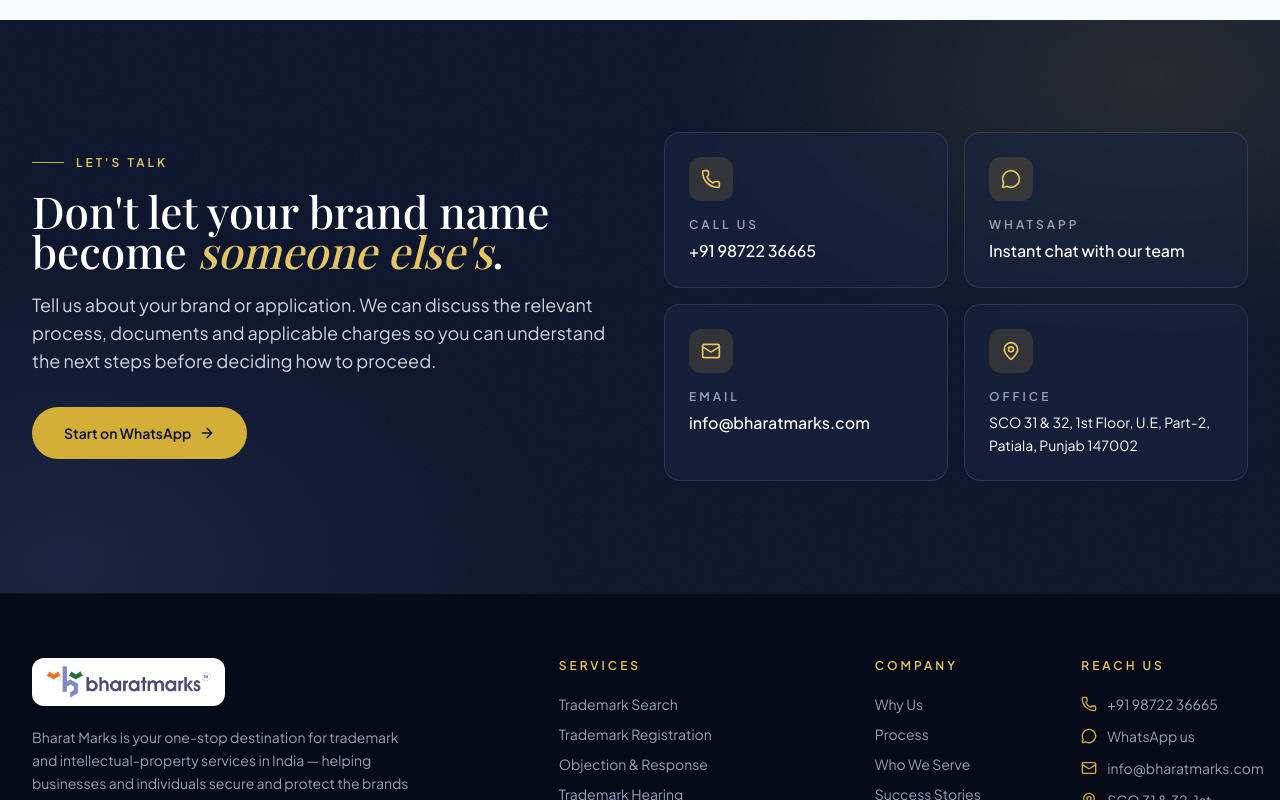
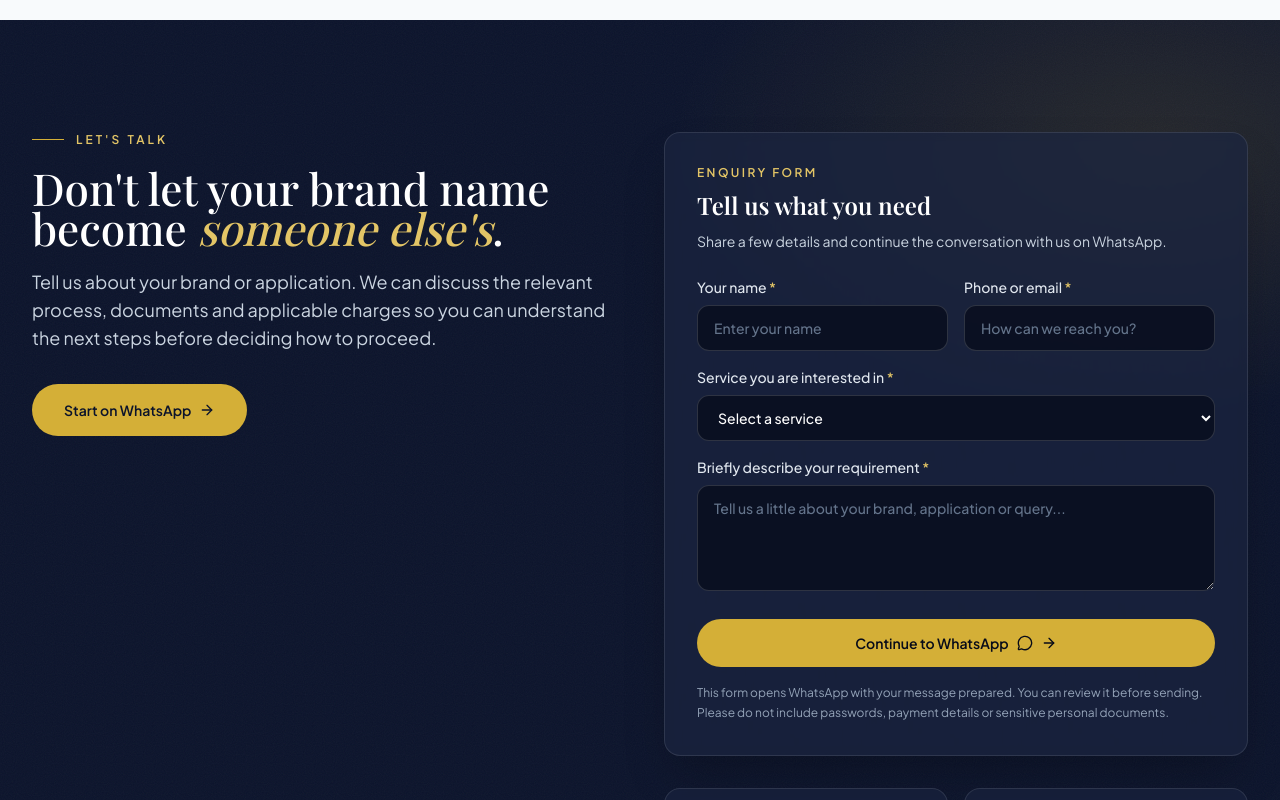
Before and after one commit to the-tech-makers/bharatmarks-website-redesign, a Next.js app in the folder frontend/: page /bharat-marks/ in a window 1280 px wide. Shown: the part 6220-7020 px from the top of the page. Built offline with nearby package versions, Linux system fonts and the light colour scheme; a web font is replaced by a local one.

Commit message:
Add WhatsApp-based enquiry form and service preselection

```diff
--- a/frontend/src/app/services/[slug]/page.tsx
+++ b/frontend/src/app/services/[slug]/page.tsx
@@ -86,7 +86,7 @@ export default async function ServicePage({ params }: Props) {
             <h1 className="mt-5 font-serif text-4xl font-semibold leading-tight tracking-tight sm:text-5xl lg:text-6xl">{service.title}</h1>
             <p className="mt-6 max-w-2xl text-base leading-relaxed text-slate-300 sm:text-lg">{service.summary}</p>
             <div className="mt-9 flex flex-col gap-3 sm:flex-row">
-              <Link href="/#contact" className="group inline-flex items-center justify-center gap-2 rounded-full bg-gold-500 px-7 py-3.5 text-sm font-semibold text-navy-900 transition-all hover:bg-gold-400 hover:shadow-lg hover:shadow-gold-500/20">
+              <Link href={`/?service=${service.slug}#contact`} className="group inline-flex items-center justify-center gap-2 rounded-full bg-gold-500 px-7 py-3.5 text-sm font-semibold text-navy-900 transition-all hover:bg-gold-400 hover:shadow-lg hover:shadow-gold-500/20">
                 Discuss your requirement <ArrowRight className="h-4 w-4 transition-transform group-hover:translate-x-1" />
               </Link>
               <a href="https://wa.me/919872236665" target="_blank" rel="noopener noreferrer" className="inline-flex items-center justify-center gap-2 rounded-full border border-white/20 px-7 py-3.5 text-sm font-semibold text-white transition-colors hover:border-gold-400/60 hover:text-gold-400">
--- /dev/null
+++ b/frontend/src/components/home/EnquiryForm.tsx
@@ -0,0 +1,84 @@
+"use client";
+
+import { FormEvent, useEffect, useState } from "react";
+import { ArrowRight, MessageCircle } from "lucide-react";
+
+const services = [
+  ["trademark-search", "Trademark Search"],
+  ["trademark-registration", "Trademark Registration"],
+  ["trademark-objection", "Trademark Objection"],
+  ["trademark-hearing", "Trademark Hearing"],
+  ["trademark-renewal", "Trademark Renewal"],
+  ["trademark-assignment", "Trademark Assignment"],
+  ["copyright-registration", "Copyright Registration"],
+  ["patent-assistance", "Patent Assistance"],
+  ["other", "Other IP-related enquiry"],
+];
+
+export default function EnquiryForm() {
+  const [service, setService] = useState("");
+  const [name, setName] = useState("");
+  const [contact, setContact] = useState("");
+  const [details, setDetails] = useState("");
+
+  useEffect(() => {
+    const requested = new URLSearchParams(window.location.search).get("service");
+    if (requested && services.some(([value]) => value === requested)) setService(requested);
+  }, []);
+
+  function handleSubmit(event: FormEvent<HTMLFormElement>) {
+    event.preventDefault();
+    const selectedService = services.find(([value]) => value === service)?.[1] ?? "Not specified";
+    const message = [
+      "Hello Bharat Marks, I would like to make an enquiry.",
+      "",
+      `Name: ${name.trim()}`,
+      `Phone / Email: ${contact.trim()}`,
+      `Service: ${selectedService}`,
+      `Requirement: ${details.trim()}`,
+    ].join("\n");
+    window.location.href = `https://wa.me/919872236665?text=${encodeURIComponent(message)}`;
+  }
+
+  const inputClass = "mt-2 w-full rounded-xl border border-white/15 bg-navy-900/70 px-4 py-3 text-sm text-white placeholder:text-slate-500 outline-none transition focus:border-gold-400 focus:ring-2 focus:ring-gold-400/30";
+
+  return (
+    <form onSubmit={handleSubmit} className="rounded-2xl border border-white/10 bg-navy-700/70 p-6 shadow-2xl shadow-navy-950/20 backdrop-blur-sm sm:p-8">
+      <div className="mb-6">
+        <p className="text-xs font-semibold uppercase tracking-[0.2em] text-gold-400">Enquiry form</p>
+        <h3 className="mt-2 font-display text-2xl font-semibold text-white">Tell us what you need</h3>
+        <p className="mt-2 text-sm leading-6 text-slate-300">Share a few details and continue the conversation with us on WhatsApp.</p>
+      </div>
+
+      <div className="grid gap-4 sm:grid-cols-2">
+        <label className="block text-sm font-medium text-slate-200">
+          Your name <span className="text-gold-400">*</span>
+          <input required maxLength={100} autoComplete="name" value={name} onChange={(event) => setName(event.target.value)} placeholder="Enter your name" className={inputClass} />
+        </label>
+        <label className="block text-sm font-medium text-slate-200">
+          Phone or email <span className="text-gold-400">*</span>
+          <input required maxLength={150} autoComplete="email" value={contact} onChange={(event) => setContact(event.target.value)} placeholder="How can we reach you?" className={inputClass} />
+        </label>
+      </div>
+
+      <label className="mt-4 block text-sm font-medium text-slate-200">
+        Service you are interested in <span className="text-gold-400">*</span>
+        <select required value={service} onChange={(event) => setService(event.target.value)} className={inputClass}>
+          <option value="" disabled>Select a service</option>
+          {services.map(([value, label]) => <option key={value} value={value} className="bg-navy-900">{label}</option>)}
+        </select>
+      </label>
+
+      <label className="mt-4 block text-sm font-medium text-slate-200">
+        Briefly describe your requirement <span className="text-gold-400">*</span>
+        <textarea required maxLength={1500} rows={4} value={details} onChange={(event) => setDetails(event.target.value)} placeholder="Tell us a little about your brand, application or query..." className={inputClass + " resize-y"} />
+      </label>
+
+      <button type="submit" className="group mt-6 inline-flex w-full items-center justify-center gap-2 rounded-full bg-gold-500 px-6 py-3.5 text-sm font-semibold text-navy-900 transition-colors hover:bg-gold-400 focus-visible:outline-none focus-visible:ring-2 focus-visible:ring-gold-300 focus-visible:ring-offset-2 focus-visible:ring-offset-navy-800">
+        Continue to WhatsApp <MessageCircle className="h-4 w-4" aria-hidden="true" />
+        <ArrowRight className="h-4 w-4 transition-transform group-hover:translate-x-0.5" aria-hidden="true" />
+      </button>
+      <p className="mt-4 text-xs leading-5 text-slate-400">This form opens WhatsApp with your message prepared. You can review it before sending. Please do not include passwords, payment details or sensitive personal documents.</p>
+    </form>
+  );
+}
--- a/frontend/src/components/home/FinalCTA.tsx
+++ b/frontend/src/components/home/FinalCTA.tsx
@@ -1,5 +1,6 @@
 import { Phone, MessageCircle, Mail, MapPin, ArrowRight } from "lucide-react";
 import Reveal from "@/components/base/Reveal";
+import EnquiryForm from "@/components/home/EnquiryForm";
 
 const contactMethods = [
   {
@@ -35,7 +36,7 @@ const FinalCTA = () => (
           "radial-gradient(800px 450px at 90% 10%, rgba(212,175,55,0.13), transparent 60%), radial-gradient(700px 450px at 5% 95%, rgba(28,37,65,0.95), transparent 70%)",
       }}
     />
-    <div className="relative mx-auto grid max-w-7xl items-center gap-14 px-4 sm:px-6 lg:grid-cols-2 lg:gap-12 lg:px-8">
+    <div className="relative mx-auto grid max-w-7xl items-start gap-14 px-4 sm:px-6 lg:grid-cols-2 lg:gap-12 lg:px-8">
       <div>
         <Reveal>
           <p className="flex items-center gap-3 text-xs font-semibold uppercase tracking-widest2 text-gold-400">
@@ -68,7 +69,9 @@ const FinalCTA = () => (
         </Reveal>
       </div>
 
-      <div className="grid gap-4 sm:grid-cols-2">
+      <div className="space-y-8">
+        <EnquiryForm />
+        <div className="grid gap-4 sm:grid-cols-2">
         {contactMethods.map(({ icon: Icon, label, value, href, testid }, i) => (
           <Reveal key={label} delay={i * 0.07} className={i === 0 ? "sm:row-span-1" : ""}>
             <a
@@ -97,6 +100,7 @@ const FinalCTA = () => (
             </p>
           </div>
         </Reveal>
+        </div>
       </div>
     </div>
   </section>
```
